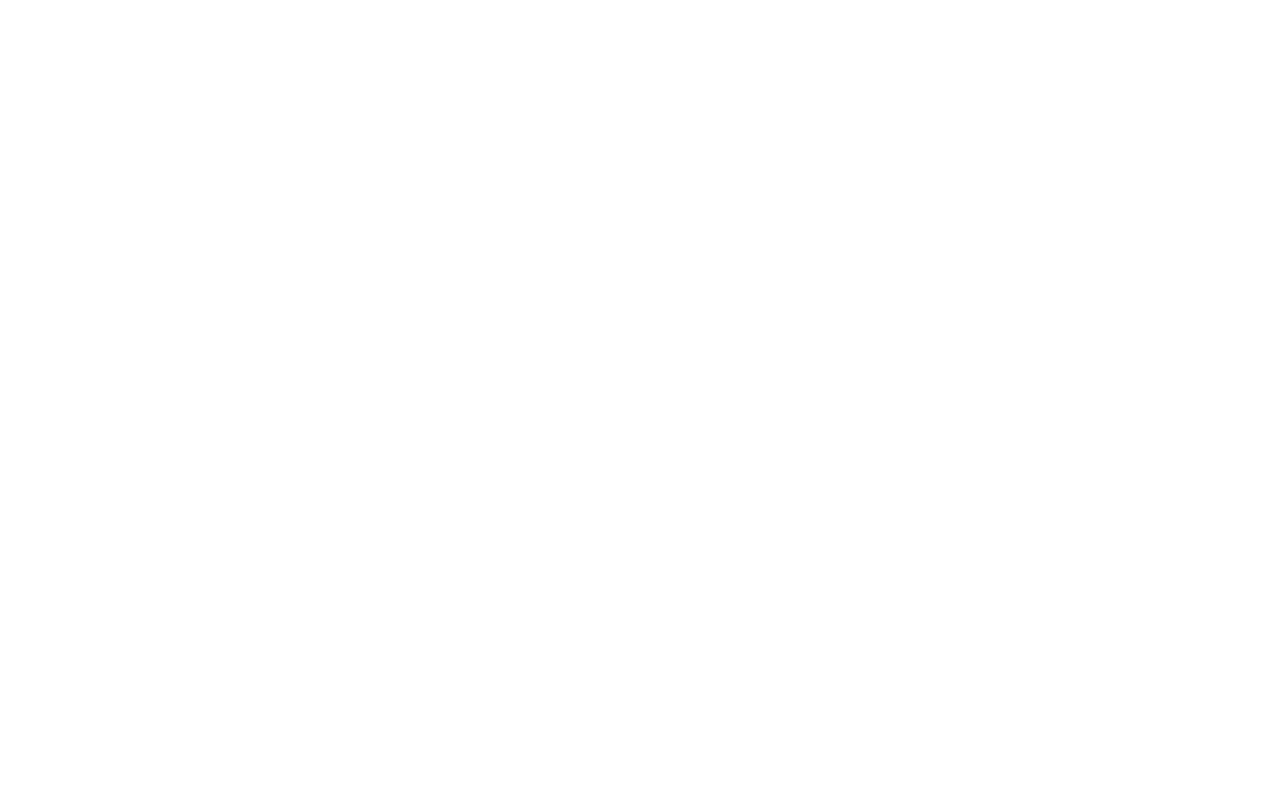
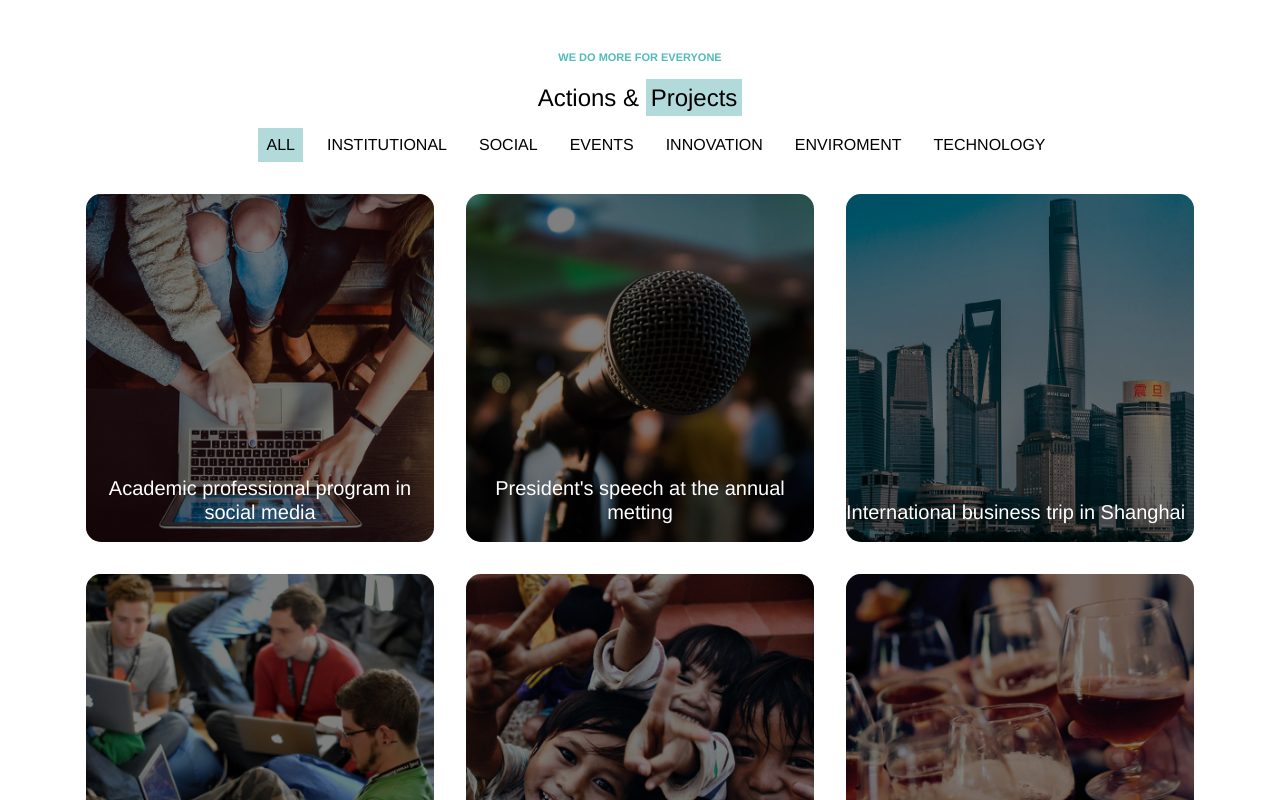
Before and after one commit to Difelice-e/proj-html-vuejs, a Vue app: page / in a window 1280 px wide. Shown: the part 2420-3220 px from the top of the page. Before the commit the page ends 2368 px from the top, so only its background shows below. Built offline with nearby package versions, Linux system fonts and the light colour scheme.

Commit message:
continuo sezioni (dettagli grafici da rifinire)

```diff
--- a/src/App.vue
+++ b/src/App.vue
@@ -6,6 +6,8 @@
       <MainJumbo />
       <BusinessArea />
       <CompanyArea />
+      <ProjectsArea />
+      <ResultsArea />
     </main>
   </div>
 </template>
@@ -15,6 +17,8 @@
 import MainJumbo from "./components/MainJumbo.vue";
 import BusinessArea from "./components/BusinessArea.vue";
 import CompanyArea from "./components/CompanyArea.vue";
+import ProjectsArea from "./components/ProjectsArea.vue";
+import ResultsArea from "./components/ResultsArea.vue";
 
 export default {
   name: "App",
@@ -23,6 +27,8 @@
     MainJumbo,
     BusinessArea,
     CompanyArea,
+    ProjectsArea,
+    ResultsArea
   },
 };
 </script>
--- a/src/components/BusinessArea.vue
+++ b/src/components/BusinessArea.vue
@@ -1,13 +1,13 @@
 <template>
-  <section class="py-5 business-area">
+  <section class="business-area py-5">
     <div class="container py-5">
       <div class="row">
         <!-- sezione descrittiva  -->
         <div class="col-12">
-          <span class="green-text span-title">our business area</span>
-          <h3 class="my-3 title">Excellence in <span class="colored-span">Services</span></h3>
+          <span class="span-title green-text">our business area</span>
+          <h3 class="title my-3">Excellence in <span class="colored-span">Services</span></h3>
           <div class="d-flex justify-content-between align-items-center gap-3">
-            <p class="grey-text info">
+            <p class="info gray-text">
               We are leaders in providing consultancy services with a set of
               cutting-edge technologies and a team of experienced and renowned
               professionals. These are some options that you can hire
@@ -22,8 +22,8 @@
             <div  class="col-10">
               <div>
                 <img :src="card.img" class="card_image mb-3" alt="" />
-                <h4 class="mb-3 card-title">{{card.title}}</h4>
-                <p class="grey-text card-info">{{card.info}}</p>
+                <h4 class="card-title mb-3">{{card.title}}</h4>
+                <p class="card-info grey-text">{{card.info}}</p>
               </div>
             </div>
             <div class="col-2">
--- a/src/components/CompanyArea.vue
+++ b/src/components/CompanyArea.vue
@@ -1,14 +1,14 @@
 <template>
   <section class="company-area d-flex align-items-center py-5">
     <div class="container py-5">
-      <div class="row ">
+      <div class="row">
         <div class="col-6">
           <div class="row">
             <!-- sezione descrittiva  -->
             <div class="col-12">
-              <span class="green-text span-title">about the network</span>
+              <span class="span-title green-text">about the network</span>
               <h4 class="title my-3"><span class="span-bg">The</span> Company</h4>
-              <p class="mb-5 info">
+              <p class="info mb-5">
                 For 12 years we have been providing audit and warranty,
                 financial advice, risk advice, taxes and related services to
                 select clients.
--- /dev/null
+++ b/src/components/ProjectsArea.vue
@@ -0,0 +1,110 @@
+<template>
+  <section class="projects py-5">
+      <div class="container py-5">
+          <div class="row">
+              <div class="col-12 text-center">
+                  <span class="span-title green-text">We do more for everyone</span>
+                  <h4 class="title my-3">Actions & <span class="span-bg">Projects</span></h4>
+                  <ul class="d-flex justify-content-center gap-3">
+                      <li v-for="(category, i) in categories"
+                      :key="i"
+                      :class="i === 0 ? 'active' : ''">
+                        {{category}}
+                      </li>
+                  </ul>
+              </div>
+
+              <div v-for="(card,i) in cards" :key="i" class="col-4 p-3">
+                  <div class="card-wrapper d-flex align-items-end text-center">
+                      <img class="card-img" :src="card.img" alt="">
+                      <h5 class="card-title">{{card.title}}</h5>
+                  </div>
+              </div>
+          </div>
+      </div>
+  </section>
+</template>
+
+<script>
+export default {
+    data () {
+        return {
+            categories: [
+            'All', 'Institutional', 'Social', 'Events', 'Innovation', 'Enviroment', 'Technology'
+            ],
+            cards: [
+                {
+                    title: 'Academic professional program in social media',
+                    img: require('../assets/images/project-1.jpg')
+                },
+                {
+                    title: 'President\'s speech at the annual metting',
+                    img: require('../assets/images/project-2.jpg')
+                },
+                {
+                    title: 'International business trip in Shanghai',
+                    img: require('../assets/images/project-3.jpg')
+                },
+                {
+                    title: 'Technology workshop with education theme',
+                    img: require('../assets/images/project-4.jpg')
+                },
+                {
+                    title: 'Donation of clothes and food to the partner NGO',
+                    img: require('../assets/images/project-5.jpg')
+                },
+                {
+                    title: 'Confraternization of the procurement team',
+                    img: require('../assets/images/project-6.jpg')
+                },
+            ]
+        }
+    }
+}
+</script>
+
+<style lang="scss" scoped>
+.projects {
+    .span-bg {
+    background-color: rgba(#038484,0.3);
+    padding: 5px;
+  }
+
+    ul {
+        list-style: none;
+
+        li {
+            padding: 5px 8px;
+            text-transform: uppercase;
+
+            &.active {
+                background-color: rgba(#038484,0.3);
+            }
+        }
+    }
+
+    .card-wrapper {
+        position: relative;
+        border-radius: 15px;
+        overflow: hidden;
+
+        &::after {
+            content: '';
+            display: block;
+            top: 0;
+            bottom: 0;
+            left: 0;
+            right: 0;
+            background-color: rgba(black, 0.5);
+            position: absolute;
+        }
+
+        .card-title {
+            color: white;
+            position: absolute;
+            bottom: 10px;
+            z-index: 99;
+        }
+    }
+}
+</style>
--- /dev/null
+++ b/src/components/ResultsArea.vue
@@ -0,0 +1,92 @@
+<template>
+  <section class="results py-5">
+      <div class="container py-5">
+          <div class="row">
+              <div class="col-12 text-center mb-5">
+                  <span class="span-title green-text">What are we doing</span>
+                  <h4 class="title mt-3 mb-5"><span class="span-bg">Results</span> in Number</h4>
+              </div>
+
+              <div v-for="(result,i) in results" :key="i" class="col-3 text-center">
+                  <h5 class="number"><span class="green-text">{{result.number}}</span><br>{{result.title}}</h5>
+              </div>
+
+              <div class="col-12">
+                  <ul class="d-flex justify-content-between gap-5">
+                      <li v-for="(sponsorImg,i) in sponsor" :key="i">
+                          <img class="sponsor-img" :src="sponsorImg" alt="">
+                      </li>
+                  </ul>
+              </div>
+          </div>
+      </div>
+  </section>
+</template>
+
+<script>
+export default {
+    data() {
+        return {
+            results: [
+                {
+                    title: 'Certifications',
+                    number: '128'
+                },
+                {
+                    title: 'Employees',
+                    number: '230'
+                },
+                {
+                    title: 'Customers',
+                    number: '517'
+                },
+                {
+                    title: 'Countires Served',
+                    number: '94'
+                },
+            ],
+            sponsor: [
+                require('../assets/images/logo-1.png'),
+                require('../assets/images/logo-2.png'),
+                require('../assets/images/logo-3.png'),
+                require('../assets/images/logo-4.png'),
+                require('../assets/images/logo-5.png'),
+                require('../assets/images/logo-1.png')
+            ]
+        }
+    }
+}
+</script>
+
+<style lang="scss" scoped>
+.results {
+    background-image: url('../assets/images/bg-7.jpg');
+    background-size: cover;
+    background-position: top;
+
+    .span-bg {
+    background-color: rgba(#038484,0.3);
+    padding: 5px;
+  }
+
+    .title {
+        color: white;
+        font-weight: 700;
+        font-size: 29px;
+    }
+
+    .number {
+        color: white;
+        margin-bottom: 270px;
+    }
+
+    ul {
+        list-style: none;
+
+        .sponsor-img {
+            height: 30px;
+            filter: invert(1);
+        }
+    }
+}
+</style>
```
Also changed, not shown: src/assets/images/bg-2-jumbo.png.
